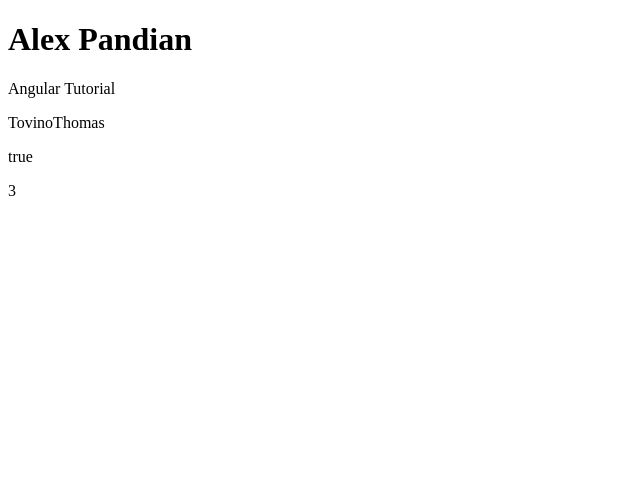
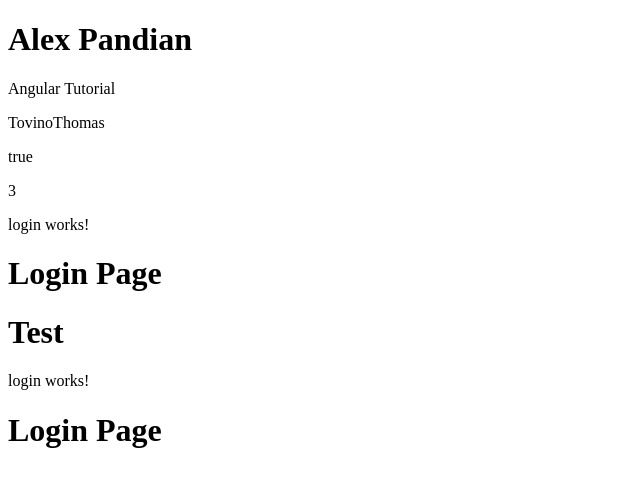
Before and after one commit to Rishab-RajHR/Angular-21, an Angular app: page / in a window 1280 px wide. Shown: the top 486 px of the page, without its empty margins (0-640 px from the left). Built offline with nearby package versions, Linux system fonts and the light colour scheme.

Commit message:
Components

```diff
--- a/src/app/app.html
+++ b/src/app/app.html
@@ -4,3 +4,9 @@
 <p>{{username}}</p>
 <p>{{isAdmin}}</p>
 <p>{{count}}</p>
+
+<app-login></app-login>
+
+<h1>Test</h1>
+
+<app-login></app-login>
--- a/src/app/app.ts
+++ b/src/app/app.ts
@@ -1,9 +1,10 @@
 import { Component, signal } from '@angular/core';
 import { RouterOutlet } from '@angular/router';
+import { Login } from './login/login';
 
 @Component({
-  imports: [RouterOutlet],
   selector: 'app-root',
+  imports: [Login],
   styleUrl: './app.css',
   templateUrl: './app.html',
 })
--- /dev/null
+++ b/src/app/login/login.html
@@ -0,0 +1,2 @@
+<p>login works!</p>
+<h1>{{ title }}</h1>
--- /dev/null
+++ b/src/app/login/login.ts
@@ -0,0 +1,11 @@
+import { Component } from '@angular/core';
+
+@Component({
+  imports: [],
+  selector: 'app-login',
+  styleUrl: './login.css',
+  templateUrl: './login.html',
+})
+export class Login {
+    title = 'Login Page';
+}
```
Also changed, not shown: src/app/login/login.css (added), 1 other file (tests, documents, lock files or other folders).
